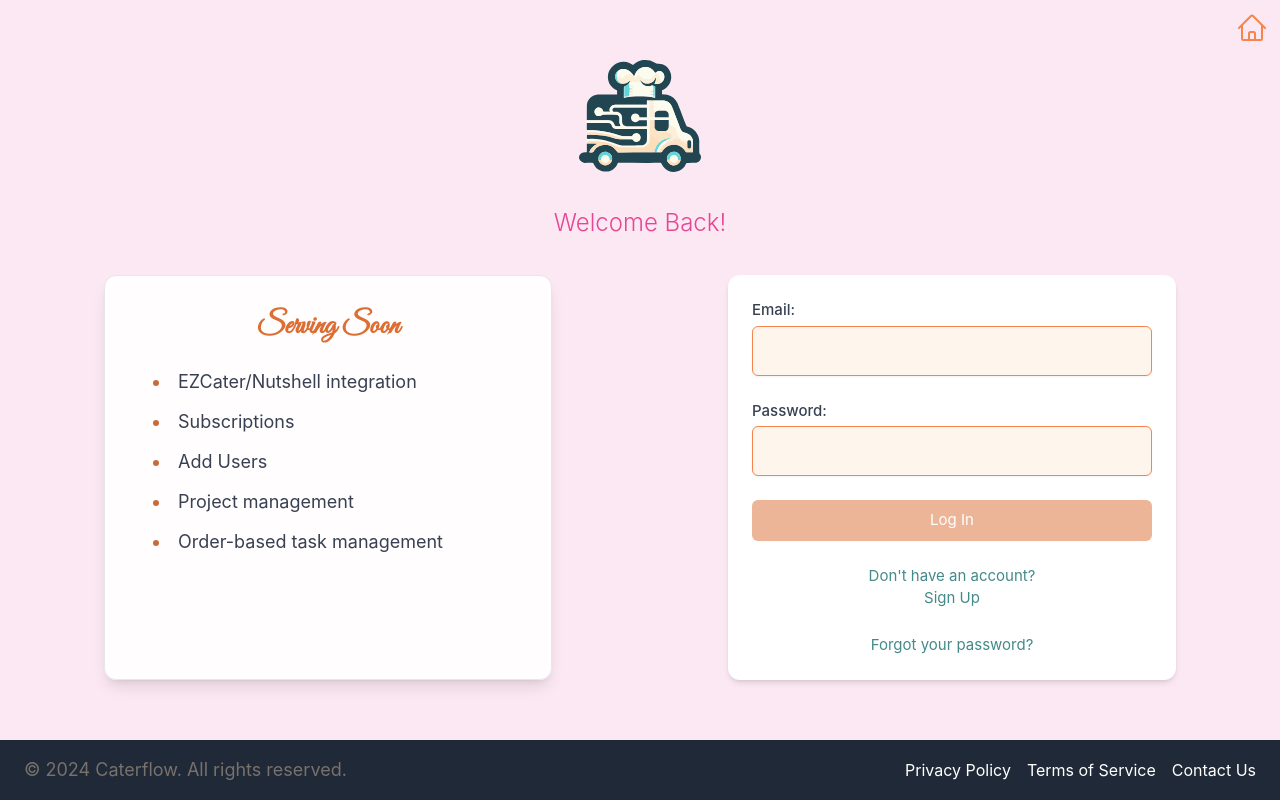
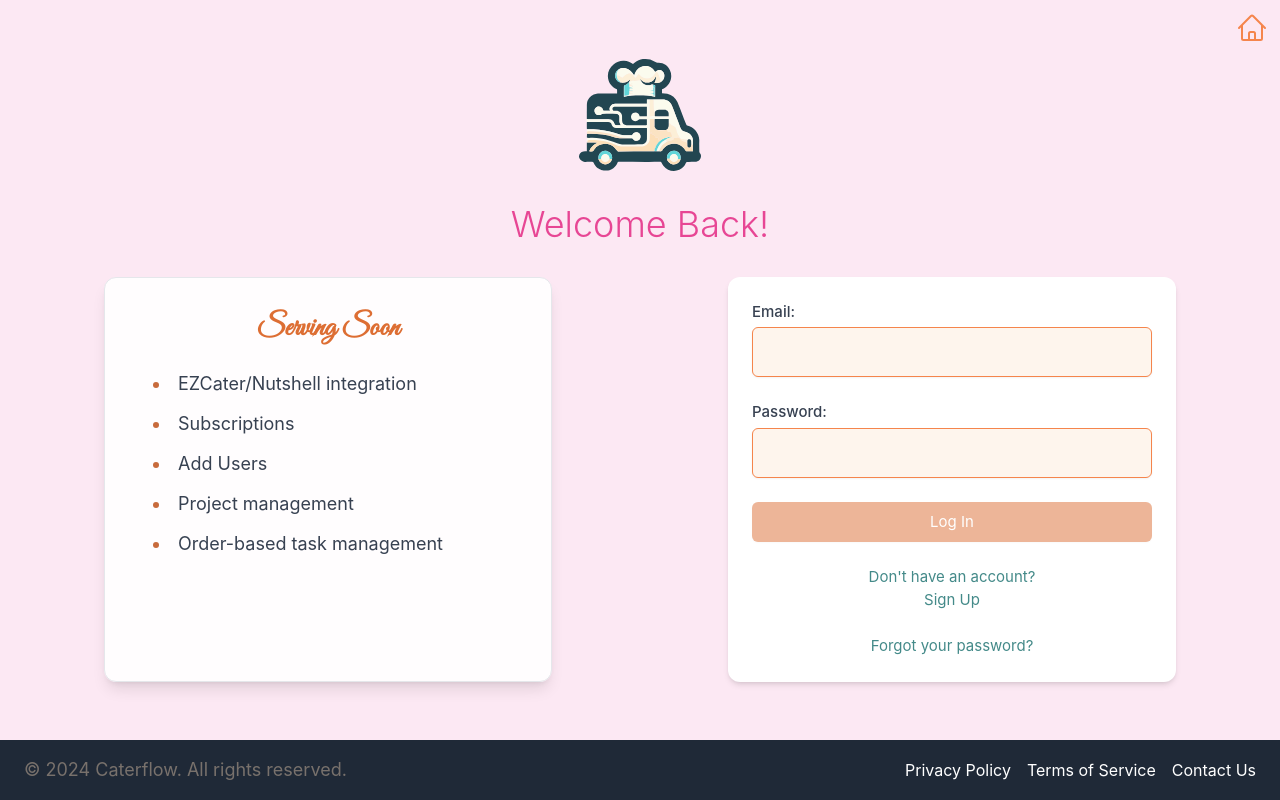
Before and after one commit to MichaelAJay/caterflow-fe, a Vue app: page /login in a window 1280 px wide. Built offline with nearby package versions, Linux system fonts and the light colour scheme; no server answers.

Commit message:
updated style on login "Welcome Back!"

```diff
--- a/src/views/visitor/LogIn.vue
+++ b/src/views/visitor/LogIn.vue
@@ -47,7 +47,7 @@ onMounted(async () => {
         class="h-28 lg:h-36"
       />
     </div>
-    <h2 class="text-2xl font-light text-accents-500">Welcome Back!</h2>
+    <h2 class="text-2xl md:text-4xl font-light text-accents-500">Welcome Back!</h2>
     <div
       id="login-sections"
       class="flex w-full min-h-full flex-col items-center justify-center lg:flex-row lg:items-stretch lg:justify-around space-y-4 lg:space-y-0"
```
